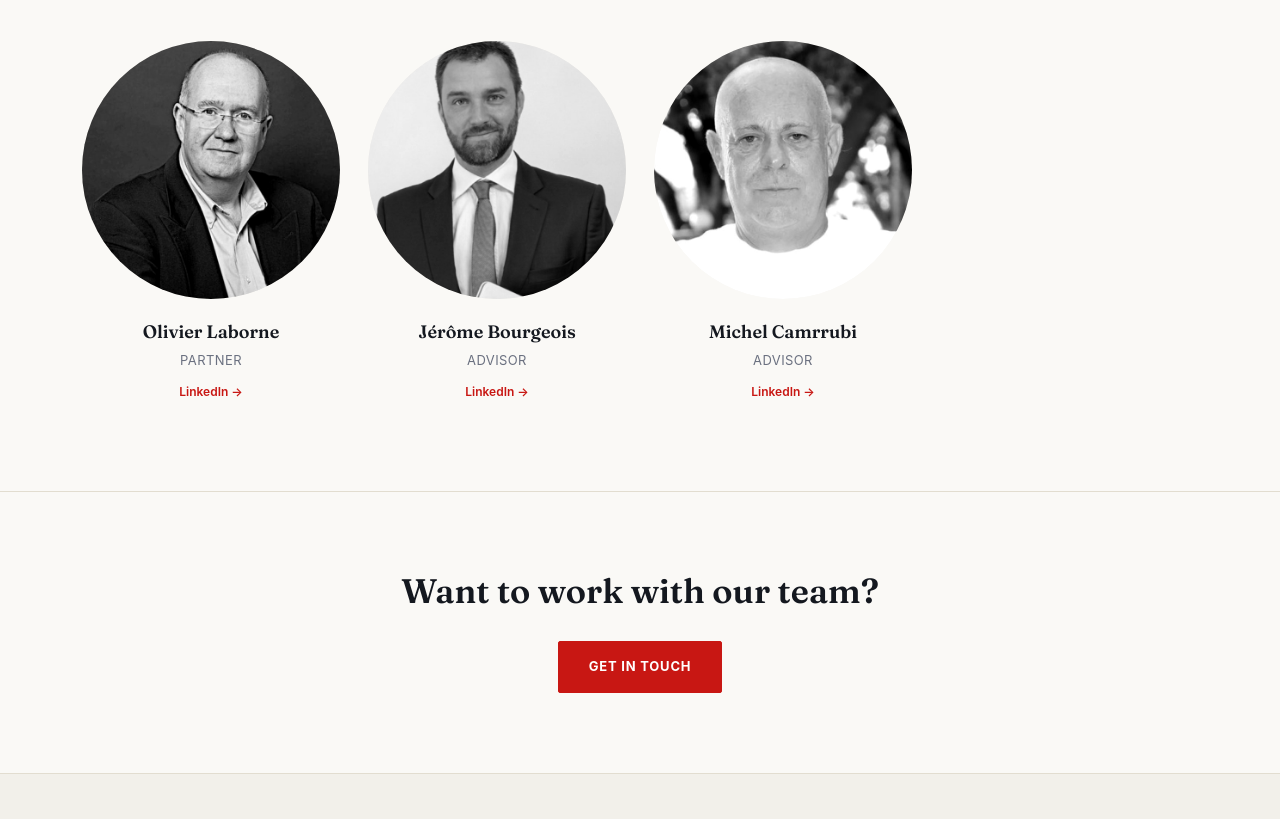
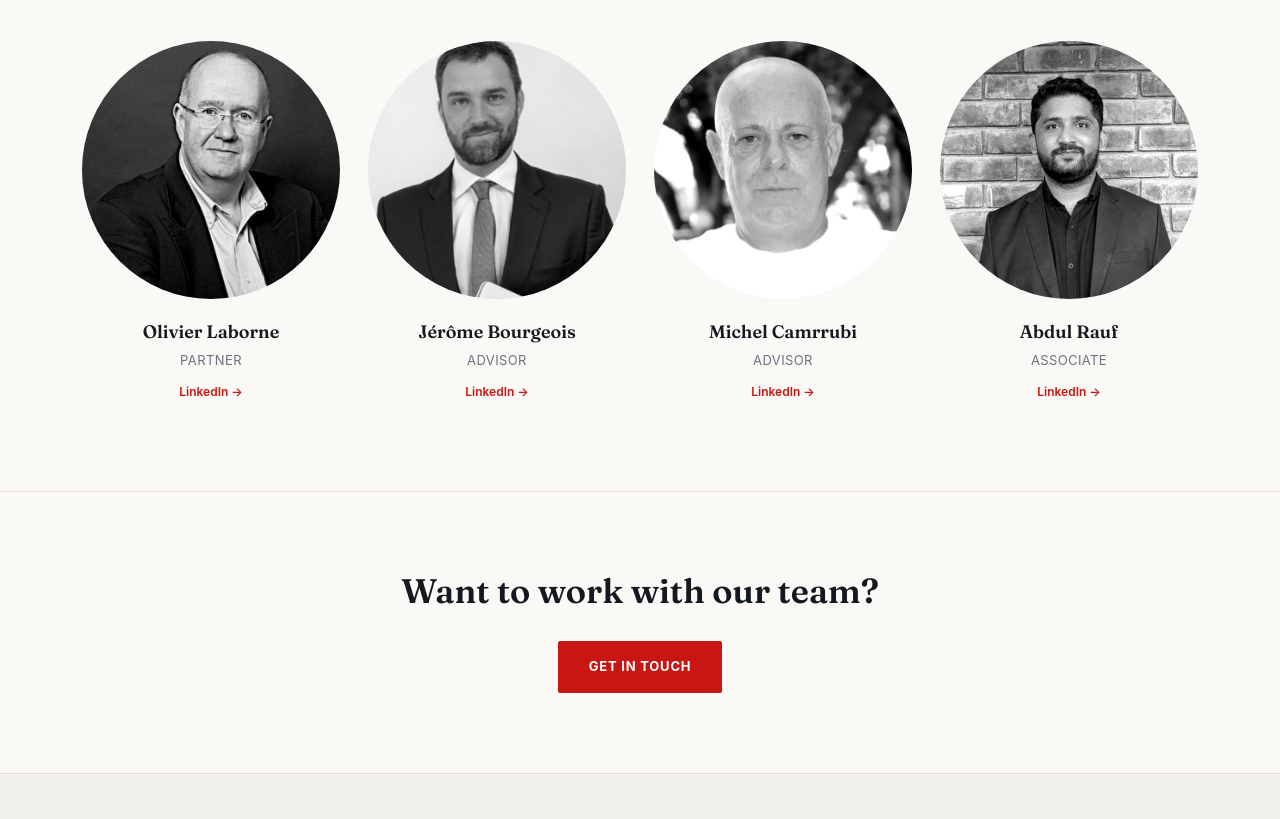
Before and after one commit to amancic-stack/equesfin-site, a plain HTML site: page team.html in a window 1280 px wide. Shown: the part 2342-3161 px from the top of the page. Drawn offline with Linux system fonts and the light colour scheme.

Commit message:
Add files via upload

```diff
--- a/team.html
+++ b/team.html
@@ -148,6 +148,12 @@ gtag('consent','default',{ad_storage:'denied',ad_user_data:'denied',ad_personali
       <div class="role">Advisor</div>
       <a class="li" href="https://www.linkedin.com/in/africanteamcompany/" target="_blank" rel="noopener">LinkedIn &rarr;</a>
     </div>
+    <div class="team-card">
+      <div class="team-photo"><img src="/assets/img/team/rauf.jpg" alt="Abdul Rauf"></div>
+      <div class="name">Abdul Rauf</div>
+      <div class="role">Associate</div>
+      <a class="li" href="https://www.linkedin.com/in/abdul-rauf-301607233/" target="_blank" rel="noopener">LinkedIn &rarr;</a>
+    </div>
     </div>
   </div>
 </section>
```
Also changed, not shown: team/index.html (+6 -0 lines), assets/img/team/rauf.jpg (added).
